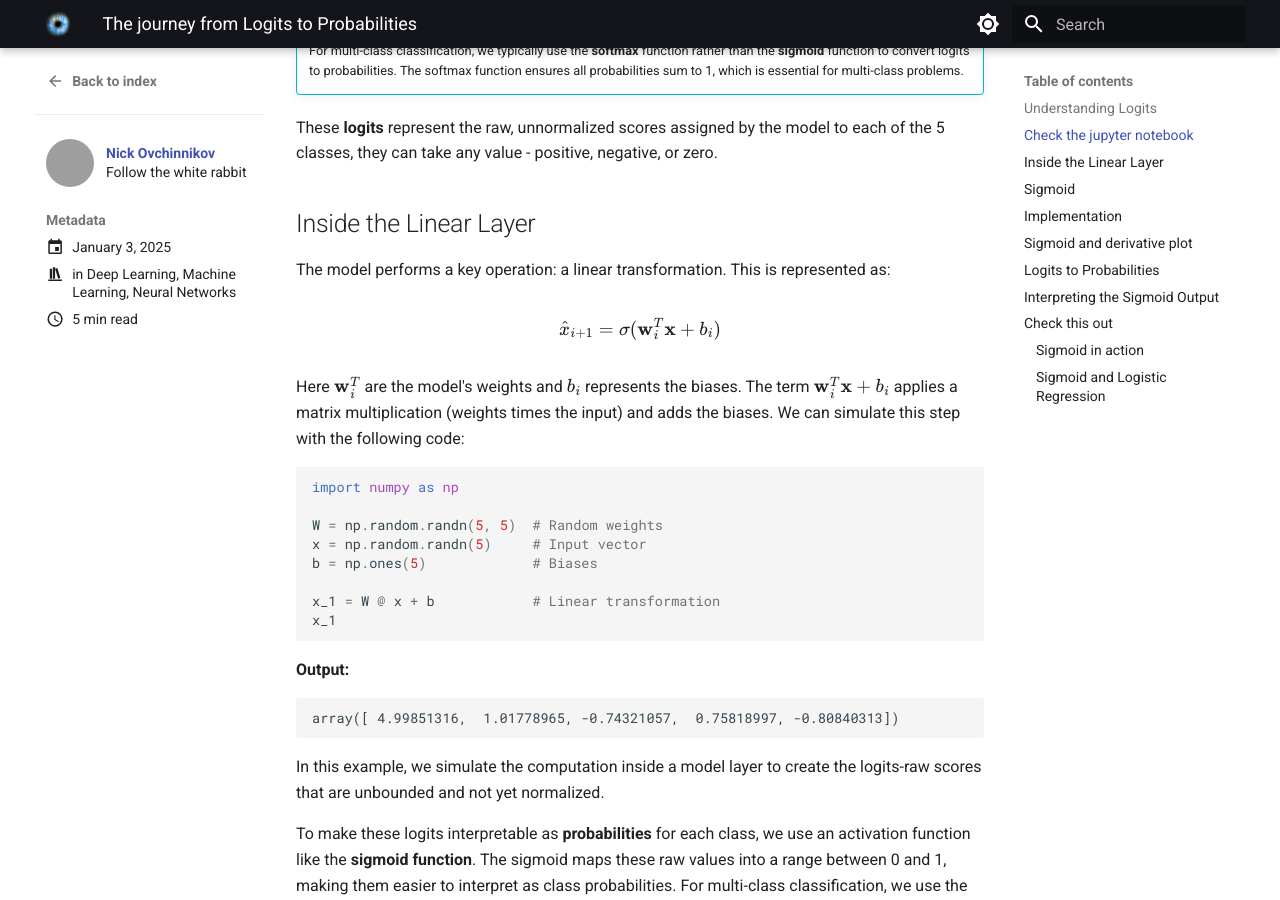
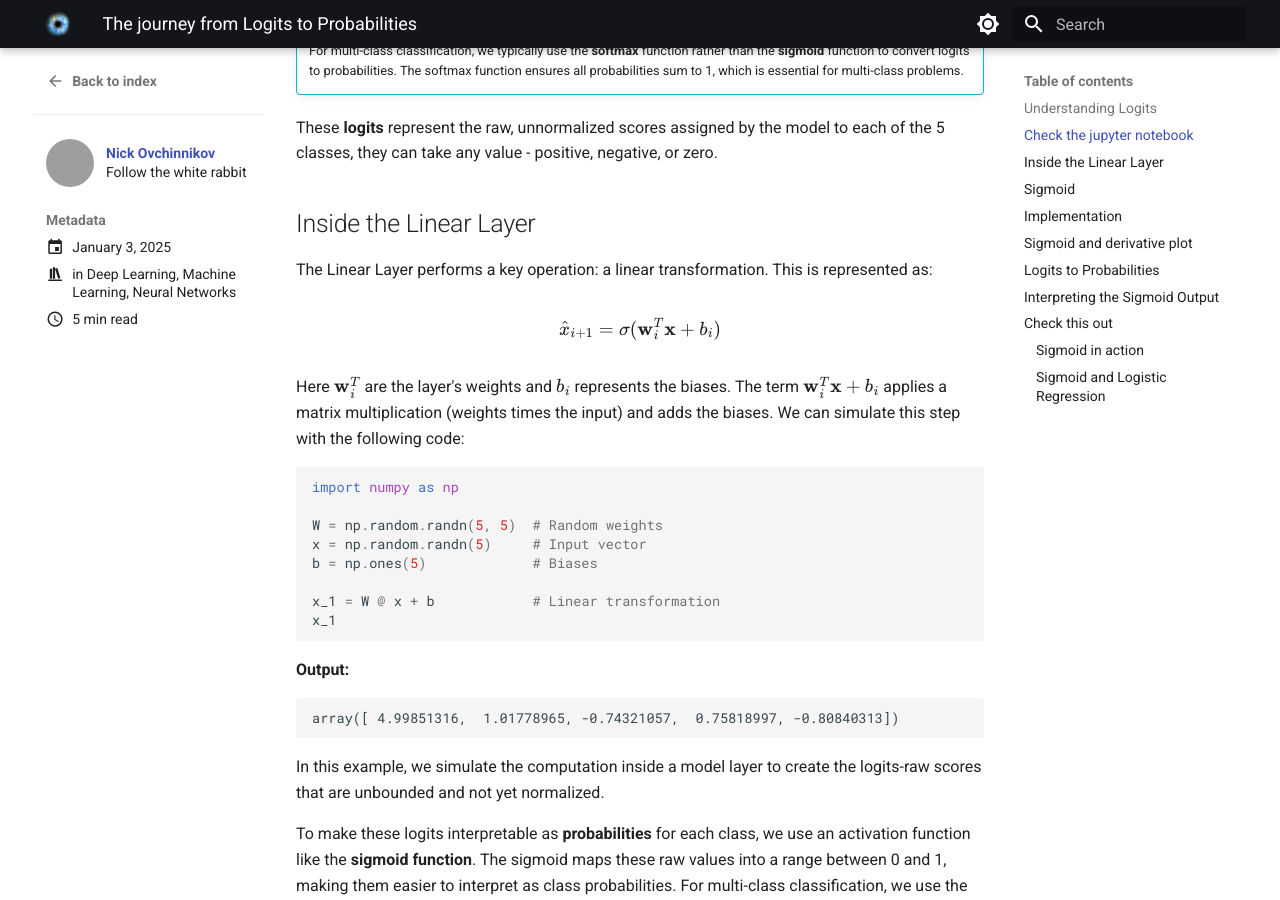
Before and after one commit to nickovchinnikov/datasatanism, an MkDocs documentation site: the page built from docs/posts/logits_probs_sigmoid.md, in a window 1280 px wide and 900 px high, scrolled down 1414 px. Built offline with MkDocs 1.6.1 and Material for MkDocs 9.7.7, drawn with Linux system fonts in a browser that asks for light colours; comment, search, counter and statistics services are not loaded; grey boxes are pictures that could not be loaded.

Commit message:
Fix post: The journey from Logits to Probabilities

````diff
--- a/docs/posts/logits_probs_sigmoid.md
+++ b/docs/posts/logits_probs_sigmoid.md
@@ -66,11 +66,11 @@ These **logits** represent the raw, unnormalized scores assigned by the model to
 
 ## Inside the Linear Layer
 
-The model performs a key operation: a linear transformation. This is represented as:
+The Linear Layer performs a key operation: a linear transformation. This is represented as:
 
 $$\hat{x}_{i+1} = \sigma(\mathbf{w}_i^T \mathbf{x} + b_i)$$
 
-Here $\mathbf{w}_i^T$ are the model's weights and $b_i$ represents the biases. The term $\mathbf{w}_i^T \mathbf{x} + b_i$ applies a matrix multiplication (weights times the input) and adds the biases. We can simulate this step with the following code:
+Here $\mathbf{w}_i^T$ are the layer's weights and $b_i$ represents the biases. The term $\mathbf{w}_i^T \mathbf{x} + b_i$ applies a matrix multiplication (weights times the input) and adds the biases. We can simulate this step with the following code:
 
 ```python
 import numpy as np
````
Also changed, not shown: 1 other file.
